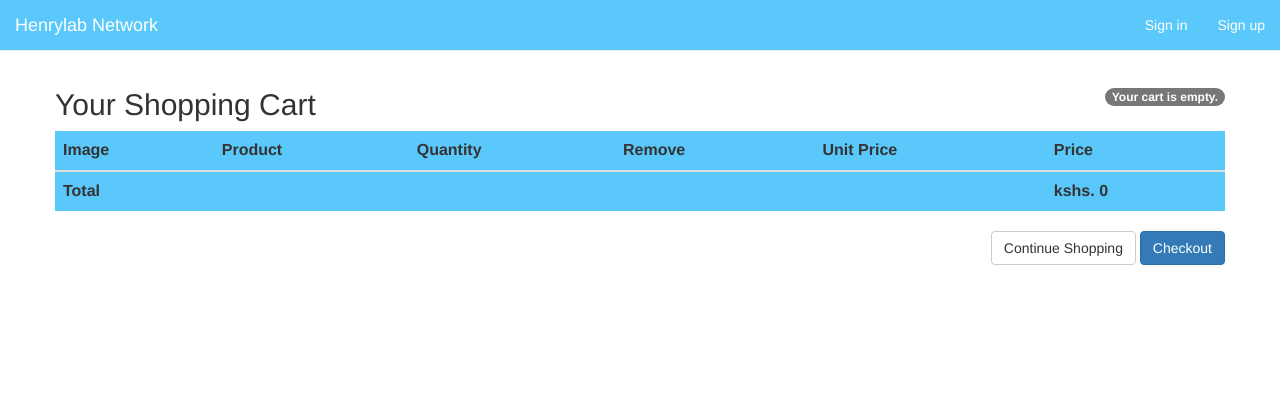
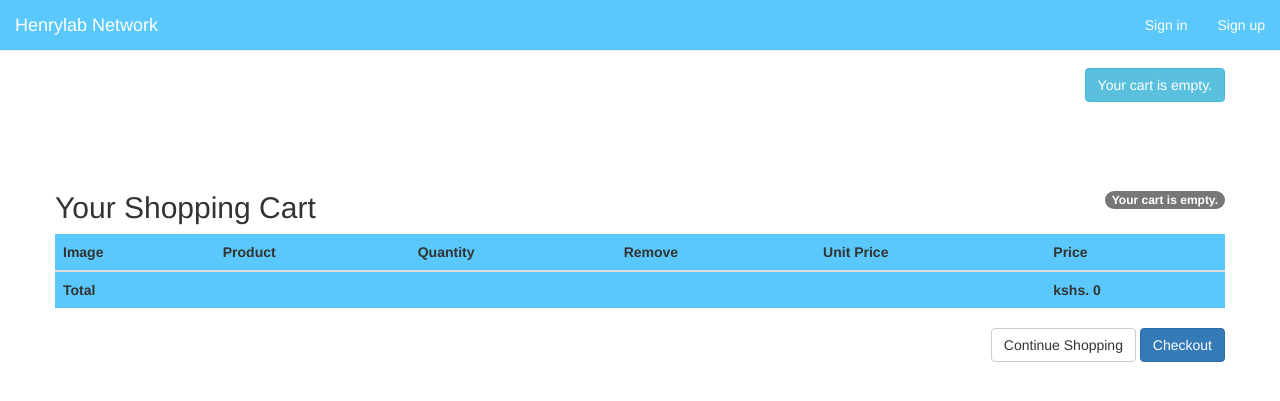
Before and after one commit to gautamamber/Django-Ecommerce-app, a Django app: page /cart in a window 1280 px wide. Shown: the top 401 px of the page. Run offline with Django 3.2, Linux system fonts and the light colour scheme; some libraries are stand-ins or nearby versions.

Commit message:
Display the content of add to cart using context processor

```diff
--- /dev/null
+++ b/cart/context_processors.py
@@ -0,0 +1,4 @@
+from .cart import Cart
+
+def cart(request):
+	return {'cart' : Cart(request)}
--- a/ecommerce/settings.py
+++ b/ecommerce/settings.py
@@ -64,6 +64,7 @@
                 'django.template.context_processors.request',
                 'django.contrib.auth.context_processors.auth',
                 'django.contrib.messages.context_processors.messages',
+                'cart.context_processors.cart',
             ],
         },
     },
--- a/shop/templates/shop/base.html
+++ b/shop/templates/shop/base.html
@@ -1,3 +1,4 @@
+<!DOCTYPE html>
 {% load staticfiles %}
 <html lang="en">
 <head>
@@ -9,7 +10,24 @@
 <body>
 {% include 'shop/navbar.html' %}
 
+<div class="container">
+    <div class="row" style="margin-top: 6%">
+         <button class="btn btn-info pull-right">
+            {% with totail_items=cart|length %}
+                {% if cart|length > 0 %}
+                    My Shopping Order:
+                    <a href="{% url "cart:cart_detail" %}" style="color: #ffffff">
+                        {{ totail_items }} item {{ totail_items|pluralize }}, Kshs. {{ cart.get_total_price }}
+                    </a>
+                    {% else %}
+                    Your cart is empty.
+                {% endif %}
+            {% endwith %}
+         </button>
+    </div>
+</div>
 {% block content %}
+
 
 {% endblock %}
 
```
Also changed, not shown: db.sqlite3.
